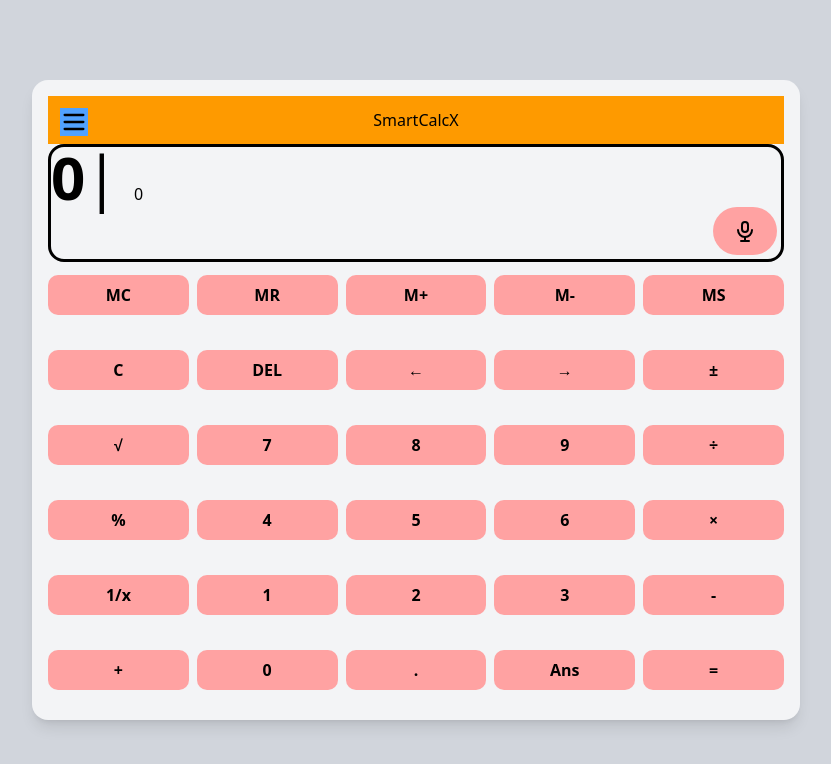
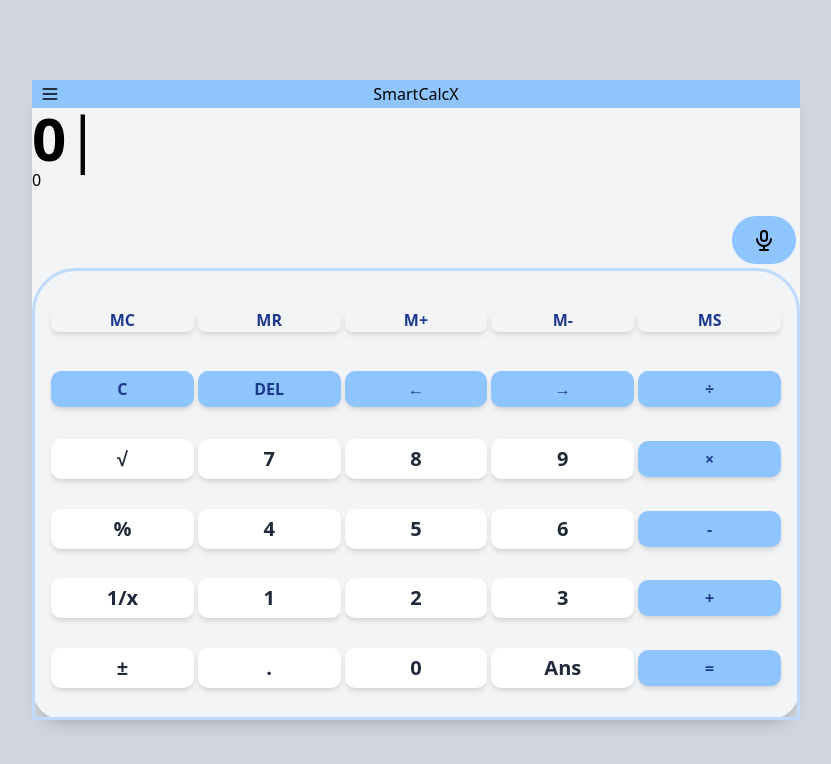
Before and after one commit to Hanseenee-prog/CodeAlpha_Calculator, a React (Vite) app: page / in a window 1280 px wide. Shown: the top 764 px of the page, without its empty margins (224-1055 px from the left). Built offline with nearby package versions, Linux system fonts and the light colour scheme.

Commit message:
added some styles to the ui

```diff
--- a/src/Calculator.jsx
+++ b/src/Calculator.jsx
@@ -70,12 +70,13 @@
 
   return (
     <div className='
-      w-[90vw] h-[90vw] max-w-3xl md:h-[80vh]
-      md:max-w-[80vw] lg:max-h-[80vh] lg:max-w-[60vw]
-      bg-gray-100 rounded-2xl shadow-lg mx-auto p-4'
+      w-[90vw] h-[90vh] min-w-[320px] min-h-[480px]
+      md:h-[80vh] md:max-w-[80vw]
+      lg:max-h-[80vh] lg:max-w-[60vw]
+      bg-gray-100 rounded-4xl shadow-lg mx-auto'
     >
 
-      <div className="calc-contents h-full flex items-stretch flex-col w-full relative">
+      <div className="h-full flex items-stretch flex-col w-full relative overflow-hidden">
         <Header
           isOpen={isOpen}
           setIsOpen={setIsOpen}
@@ -93,8 +94,7 @@
           cursorPosition={cursorPosition}
           onTranscript={handleVoiceCommand}
         />
-
-        < KeyPadGrid
+        <KeyPadGrid
           buttons={buttons}
           onButtonClick={onButtonClick}
           mode={mode}
--- a/src/components/CalcDisplay.jsx
+++ b/src/components/CalcDisplay.jsx
@@ -14,18 +14,17 @@
 
     return (
         <div className="
-            h-40 border-[3px] w-full rounded-2xl relative
+            h-40 w-full relative
             flex flex-row items-stretch
         ">
             <div
-                id="calcDisplay"
                 className=""
                 ref={displayRef}
                 // tabIndex={0}
             >
                 {/* Span for calculations display */}
                 <span
-                    className="relative font-semibold text-6xl">
+                    className="relative font-semibold text-6xl flex flex-row">
                         {partBeforeCursor}
                     <span className="font-light">|</span> {/* The cursor */}
                         {partAfterCursor}
--- /dev/null
+++ b/src/components/CalculatorButton.jsx
@@ -0,0 +1,26 @@
+import React from "react";
+
+const CalculatorButton = React.memo(({ button, onButtonClick, isAccent, isMemory }) => {
+    const baseStyle = `
+        w-full grid place-items-center
+        font-semibold cursor-pointer shadow-md
+    `;
+
+    const colorStyle = isAccent
+        ? 'bg-blue-300 text-blue-900 hover:bg-blue-400 p-1.5 rounded-[10px]'
+        : (
+            isMemory
+            ? 'bg-gray-100 text-blue-900 hover:bg-blue-400 p-0.7 rounded-[8px]'
+            : 'bg-white text-gray-800 hover:bg-gray-100 text-xl p-1.5 rounded-[10px]'
+        );
+
+    return (
+        <button
+            className={`${baseStyle} ${colorStyle}`}
+            onClick={() => onButtonClick(button)}>
+                {button.label}
+        </button>
+    );
+})
+
+export default CalculatorButton;
--- a/src/components/Header.jsx
+++ b/src/components/Header.jsx
@@ -5,11 +5,11 @@
     }
 
     return (
-        <div className="calc-header bg-amber-50">
+        <div className="shrink-0 flex items-center bg-blue-300">
 
             {/* Calc Header content */}
-            <div className="calc-header-content bg-amber-500 w-full flex justify-center relative p-3">
-            <span className="hamburger-menu bg-blue-400 absolute left-3 cursor-pointer z-50"
+            <div className="w-full flex justify-center items-center relative h-7">
+                <span className="absolute left-1 cursor-pointer z-50 p-1"
                         onClick={openSidebar}
                 >
                     {!isOpen ? (
@@ -19,7 +19,7 @@
                             viewBox='0 0 24 24'
                             stroke='currentColor'
                             strokeWidth={2}
-                        className='w-7 h-7 hover:scale-110'>
+                            className='w-5 h-5 hover:scale-110'>
                             <path strokeLinecap='round' strokeLinejoin='round' d="M4 6h16M4 12h16M4 18h16" />
                         </svg>
                     ) : (
@@ -29,7 +29,7 @@
                             viewBox='0 0 24 24'
                             stroke='currentColor'
                             strokeWidth={2}
-                        className='w-7 h-7 hover:scale-110'>
+                            className='w-5 h-5 hover:scale-110'>
                             <path strokeLinecap='round' strokeLinejoin='round' d="M6 18L18 6" />
                             <path strokeLinecap='round' strokeLinejoin='round' d="M6 6L18 18" />
                         </svg>
--- a/src/components/KeyPadGrid.jsx
+++ b/src/components/KeyPadGrid.jsx
@@ -1,23 +1,25 @@
 import { useCallback } from "react";
+import CalculatorButton from "./CalculatorButton";
 
 const KeyPadGrid = ({ buttons, onButtonClick }) => {
     // Wrapped in a useCallback hook to prevent unnecessary re-rendering
     const renderButtons = useCallback(() => {
         return buttons.map((button, index) => {
-                        return <span key={index}
-                                    className={`
-                                        rounded-[10px] w-full h-10 bg-red-300 grid place-items-center
-                                        font-semibold cursor-pointer hover:bg-red-400
-                                    `}
-                                    onClick={() => onButtonClick(button)}>
-                                        {button.label}
-                            </span>
-                    })
+            return (
+                <CalculatorButton
+                    key={index}
+                    button={button}
+                    onButtonClick={onButtonClick}
+                    isMemory={button.style === 'memory'}
+                    isAccent={button.style === 'accent'}
+                />
+            )
+        })
     }, [buttons, onButtonClick])
 
     return (
-        <div className="h-full">
-            <div className="grid grid-cols-5 gap-2 place-items-center h-full">
+        <div className="flex-1 border-3 border-blue-200 p-4 rounded-t-[44px]">
+            <div className="grid grid-cols-5 grid-rows-6 gap-1 place-items-center h-full">
                 {renderButtons()}
             </div>
         </div>
--- a/src/components/SideBar.jsx
+++ b/src/components/SideBar.jsx
@@ -6,8 +6,8 @@
         const modes = ['Standard', 'Scientific', 'Programmer', 'Converter'];
 
         return <div className={`
-                    side-bar absolute bg-emerald-900 top-0 left-0
-                    opacity-100 h-full z-30 rounded-2xl
+                    side-bar absolute bg-blue-200 top-0 left-0
+                    opacity-100 h-full z-30 rounded-tr-3xl rounded-br-3xl
                     transition-all duration-300 overflow-hidden
                     ${ isOpen ? 'w-3/4 sm:w-1/2 md:w-1/3' : 'w-0' }
                 `}>
--- a/src/components/SoundRecorder.jsx
+++ b/src/components/SoundRecorder.jsx
@@ -111,22 +111,28 @@
                     cursor-pointer w-full h-full
                     flex flex-row items-center justify-center
                     rounded-full
-                    ${ isListening ? 'bg-blue-500' : 'bg-red-300 hover:scale-110' }
+                    ${ isListening ? 'bg-red-500' : 'bg-blue-300 hover:scale-110' }
                 `}
             >
-                <svg xmlns="http://www.w3.org/2000/svg" width="24" height="24" viewBox="0 0 24 24" fill="none" stroke="currentColor" strokeWidth="2" strokeLinecap="round" strokeLinejoin="round">
+                { isListening && (
+                    <span className="
+                        relative top-0 left-0 w-full h-full
+                    ">Listening...</span>
+                    )
+                }
+
+                <svg
+                    xmlns="http://www.w3.org/2000/svg"
+                    viewBox="0 0 24 24" fill="none"
+                    stroke="currentColor" strokeWidth="2"
+                    strokeLinecap="round" strokeLinejoin="round"
+                    className={`w-6 h-6`}
+                    >
                     <rect x="9" y="3" width="6" height="10" rx="3" />
                     <path d="M19 11a7 7 0 0 1-14 0" />
                     <path d="M12 21v-3" />
                     <path d="M8 22h8" />
                 </svg>
-
-                { isListening && (
-                    <span className="
-                        absolute top-0 left-0 w-full h-full
-                    ">Listening...</span>
-                    )
-                }
             </span>
         </div>
     );
--- a/src/main.jsx
+++ b/src/main.jsx
@@ -6,5 +6,5 @@
 createRoot(document.getElementById('root')).render(
   <StrictMode>
     <Calculator />
-  </StrictMode>,
+  </StrictMode>
 )
```
Also changed, not shown: src/data/buttons.js (+32 -25 lines). Lines whose indentation alone changed are shown as unchanged.
